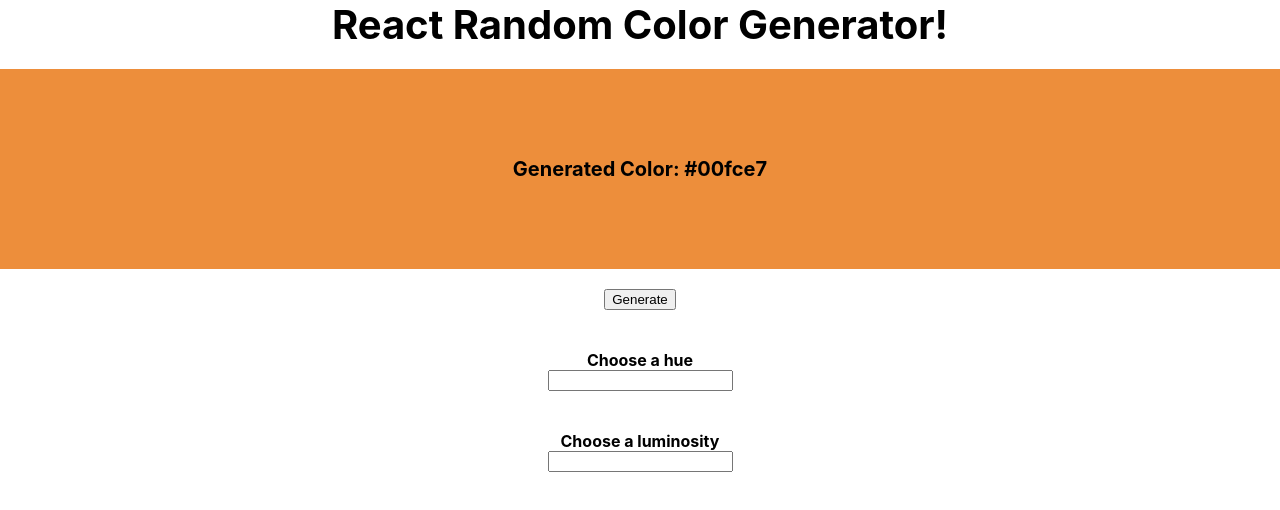
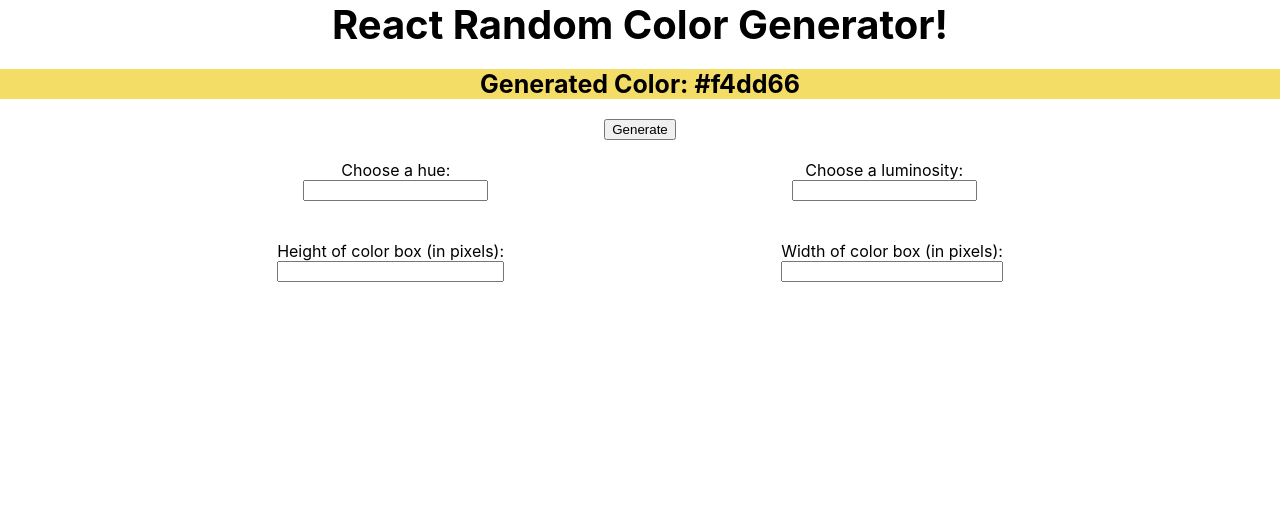
Before and after one commit to talalahn/react-random-color-generator, a React (Create React App) app: page / in a window 1280 px wide. Shown: the top 510 px of the page. Built offline with nearby package versions, Linux system fonts and the light colour scheme.

Commit message:
Add code for box size input

```diff
--- a/package.json
+++ b/package.json
@@ -3,6 +3,7 @@
   "version": "0.1.0",
   "private": true,
   "dependencies": {
+    "@emotion/react": "^11.9.0",
     "@testing-library/jest-dom": "^5.14.1",
     "@testing-library/react": "^13.0.0",
     "@testing-library/user-event": "^13.2.1",
--- a/src/App.js
+++ b/src/App.js
@@ -1,71 +1,129 @@
+/** @jsxImportSource @emotion/react */
+
 import './App.css';
+import { css } from '@emotion/react';
 import randomColor from 'randomcolor';
 import { useState } from 'react';
 
+const headerStyles = css`
+  font-weight: bold;
+  font-size: 40px;
+`;
+
+const colorBoxStyles = (color, height, width) => css`
+  height: ${height}px;
+  width: ${width}px;
+  margin: 0 auto;
+  background-color: ${color};
+  color: #000000;
+  font-weight: bold;
+  font-size: 25px;
+  display: flex;
+  align-items: center;
+  justify-content: center;
+  transition: 1s;
+`;
+const buttonStyles = css`
+  display: flex;
+  margin: 0 auto;
+`;
+const labelDivStyles = css`
+  display: grid;
+  /* text-align: center; */
+  justify-content: center;
+`;
+
+const separateInputStyles = css`
+  display: flex;
+  /* flex-direction: row; */
+  justify-content: space-evenly;
+`;
+
 function App() {
-  const [color, setColor] = useState(randomColor);
-  const [hue, setHue] = useState(randomColor);
-  const [luminosity, setLuminosity] = useState(randomColor.luminosity);
-
+  const [hue, setHue] = useState('');
+  const [luminosity, setLuminosity] = useState('');
+  const [color, setColor] = useState(
+    randomColor({ hue: hue, luminosity: luminosity }),
+  );
+  const [height, setHeight] = useState('300px');
+  const [width, setWidth] = useState('300px');
   return (
-    <div
-      className="App"
-      style={{
-        fontWeight: 'bold',
-      }}
-    >
-      <div
-        style={{
-          fontSize: '40px',
-        }}
-      >
-        React Random Color Generator!
-      </div>
+    <div className="App">
+      <div css={headerStyles}>React Random Color Generator!</div>
       <div>
         <br />
-        <div
-          style={{
-            height: '200px',
-            backgroundColor: randomColor({ hue: hue, luminosity: luminosity }),
-            color: 'black',
-            fontWeight: 'bold',
-            fontSize: '20px',
-            display: 'flex',
-            alignItems: 'center',
-            justifyContent: 'center',
-          }}
-        >
+        <div className="colorBox" css={colorBoxStyles(color, height, width)}>
           Generated Color: {color}
         </div>
         <br />
         <button
-          style={{
-            display: 'block',
-            margin: 'auto',
-          }}
-          onClick={() => setColor(randomColor())}
+          css={buttonStyles}
+          onClick={() =>
+            setColor(randomColor({ hue: hue, luminosity: luminosity }))
+          }
         >
           Generate
         </button>
       </div>
       <br />
-      <br />
-      <div
-        style={{
-          display: 'grid',
-          justifyContent: 'center',
-        }}
-      >
-        Choose a hue
-        <input onChange={(event) => setHue(event.currentTarget.value)} />
+      <div>
+        <div css={separateInputStyles}>
+          <div>
+            <label css={labelDivStyles}>
+              Choose a hue:
+              <input
+                onChange={(event) => {
+                  setColor(
+                    randomColor({
+                      hue: event.currentTarget.value,
+                      luminosity: luminosity,
+                    }),
+                  );
+                  setHue(event.currentTarget.value);
+                }}
+              />
+            </label>
+          </div>
+          <div>
+            <label css={labelDivStyles}>
+              Choose a luminosity:
+              <input
+                onChange={(event) => {
+                  setColor(
+                    randomColor({
+                      hue: hue,
+                      luminosity: event.currentTarget.value,
+                    }),
+                  );
+                  setLuminosity(event.currentTarget.value);
+                }}
+              />
+            </label>
+          </div>
+        </div>
         <br />
         <br />
-        Choose a luminosity
-        <input onChange={(event) => setLuminosity(event.currentTarget.value)} />
+        <div css={separateInputStyles}>
+          <div>
+            <label css={labelDivStyles}>
+              Height of color box (in pixels):
+              <input
+                onChange={(event) => setHeight(event.currentTarget.value)}
+              />
+            </label>
+          </div>
+          <div>
+            <label css={labelDivStyles}>
+              Width of color box (in pixels):
+              <input
+                onChange={(event) => setWidth(event.currentTarget.value)}
+              />
+            </label>
+          </div>
+        </div>
       </div>
     </div>
   );
 }
-console.log(randomColor);
 
 export default App;
--- a/tsconfig.json
+++ b/tsconfig.json
@@ -14,6 +14,7 @@
     "downlevelIteration": true,
     "forceConsistentCasingInFileNames": true,
     "jsx": "react-jsx",
+    "jsxImportSource": "@emotion/react",
     "noEmit": true,
     "noFallthroughCasesInSwitch": true,
     "skipLibCheck": true,
```
Also changed, not shown: 1 other file (tests, documents, lock files or other folders).
